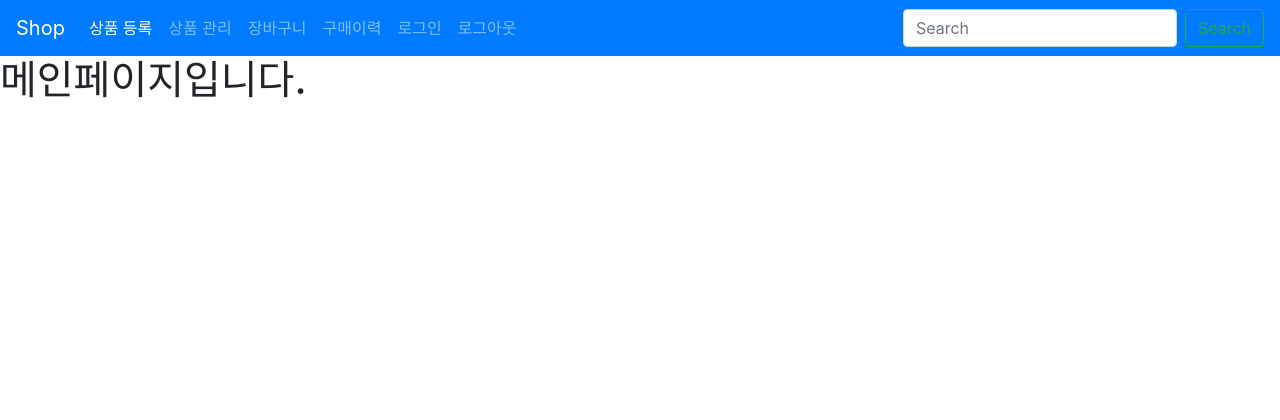
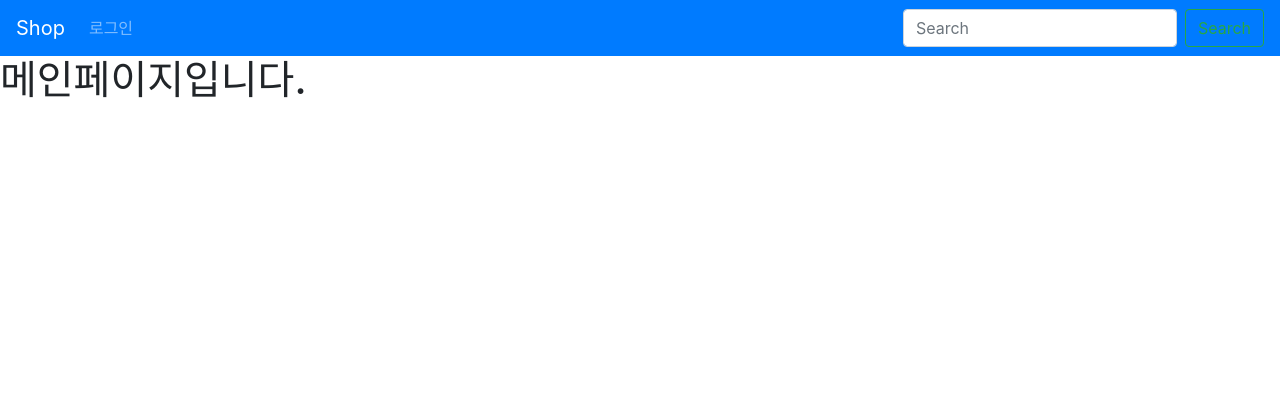
Before and after one commit to jkoogi/reviewBook, a Spring app: page /main in a window 1280 px wide. Shown: the top 420 px of the page. Run offline with Thymeleaf, Linux system fonts and the light colour scheme; the template is opened without the code that fills it, so the values that code supplies are empty; some of the project's set-up classes (security, data sources, template engines, error pages and the like) are left out, and stand-ins take their place.

Commit message:
* [함께 해봐요 4-10] 로그인/로그아웃 화면 연동하기  - #1 pom.xml : lib 추가 - thymeleaf-extras-springsecurity5  - #2 header.html : 메뉴 권한별 처리기능 적용

```diff
--- a/스프링 부트 쇼핑몰 프로젝트 with JPA/shop/pom.xml
+++ b/스프링 부트 쇼핑몰 프로젝트 with JPA/shop/pom.xml
@@ -80,6 +80,10 @@
 			<scope>test</scope>
 			<version>${spring-security.version}</version>
 		</dependency>
+		<dependency>
+			<groupId>org.thymeleaf.extras</groupId>
+			<artifactId>thymeleaf-extras-springsecurity5</artifactId>
+		</dependency>
 	</dependencies>
 
 	<build>
--- a/스프링 부트 쇼핑몰 프로젝트 with JPA/shop/src/main/resources/templates/fragments/header.html
+++ b/스프링 부트 쇼핑몰 프로젝트 with JPA/shop/src/main/resources/templates/fragments/header.html
@@ -1,28 +1,35 @@
 <!DOCTYPE html>
-<html xmlns:th="http://www.thymeleaf.org">
+<html xmlns:th="http://www.thymeleaf.org"
+      xmlns:sec="http://www.thymeleaf.org/extras/spring-security">
 
     <div th:fragment="header">
         <nav class="navbar navbar-expand-sm bg-primary navbar-dark">
-            <button class="navbar-toggler" type="button" data-toggle="collapse" data-target="#navbarTogglerDemo03" aria-controls="navbarTogglerDemo03" aria-expanded="false" aria-label="Toggle navigation">
+            <button class="navbar-toggler" type="button" data-toggle="collapse"
+                    data-target="#navbarTogglerDemo03"
+                    aria-controls="navbarTogglerDemo03"
+                    aria-expanded="false" aria-label="Toggle navigation">
                 <span class="navbar-toggler-icon"></span>
             </button>
             <a class="navbar-brand" href="/">Shop</a>
 
             <div class="collapse navbar-collapse" id="navbarTogglerDemo03">
                 <ul class="navbar-nav mr-auto mt-2 mt-lg-0">
-                    <li class="nav-item active">
+                    <li class="nav-item" sec:authorize="hasAnyAuthority('ROLE_ADMIN')">
                         <a class="nav-link" href="/admin/item/new">상품 등록</a>
                     </li>
-                    <li class="nav-item">
+                    <li class="nav-item" sec:authorize="hasAnyAuthority('ROLE_ADMIN')">
                         <a class="nav-link" href="/admin/items">상품 관리</a>
                     </li>
-                    <li class="nav-item">
+                    <li class="nav-item" sec:authorize="isAuthenticated()">
                         <a class="nav-link" href="/cart">장바구니</a>
                     </li>
+                    <li class="nav-item" sec:authorize="isAuthenticated()">
                         <a class="nav-link" href="/orders">구매이력</a>
                     </li>
+                    <li class="nav-item" sec:authorize="isAnonymous()">
                         <a class="nav-link" href="/members/login">로그인</a>
                     </li>
+                    <li class="nav-item" sec:authorize="isAuthenticated()">
                         <a class="nav-link" href="/members/logout">로그아웃</a>
                     </li>
                 </ul>
```
